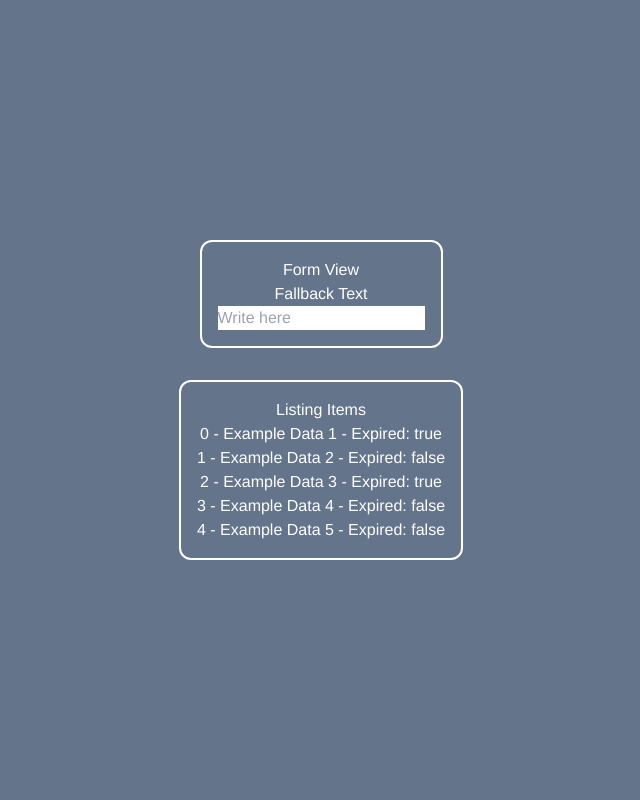
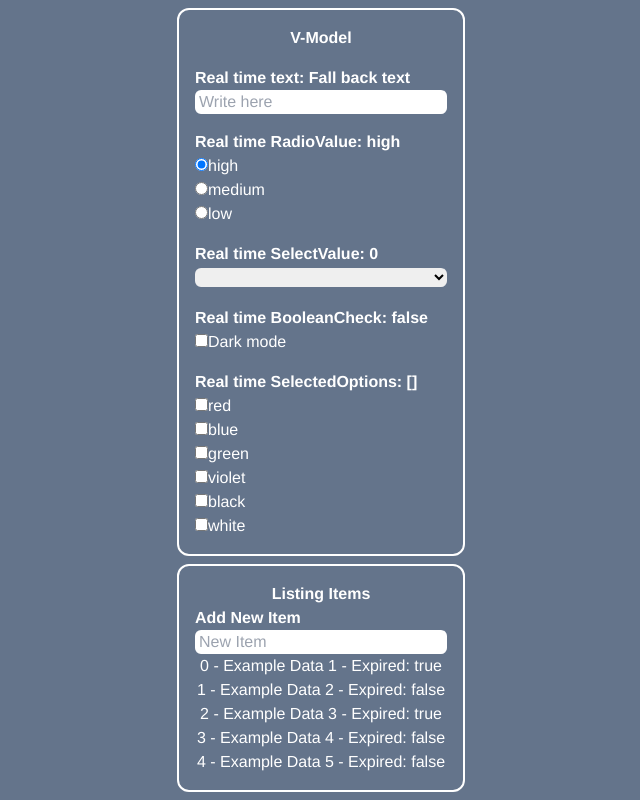
Before and after one commit to sadpisco/MyFirstVue, a Vue app: page /#/form in a window 1280 px wide. Shown: the whole page, without its empty margins (319-959 px from the left). Built offline with nearby package versions, Linux system fonts and the light colour scheme.

Commit message:
v-model with many use cases

```diff
--- a/src/components/atoms/ListingItems/ListingItems.vue
+++ b/src/components/atoms/ListingItems/ListingItems.vue
@@ -1,6 +1,14 @@
 <template>
-  <section class="border-white border-2 rounded-xl p-4">
-    <h1>Listing Items</h1>
+  <section class="border-white border-2 rounded-xl p-4 w-72">
+    <h1 class="font-bold">Listing Items</h1>
+    <div class="flex flex-col items-start justify-center">
+      <label class="font-bold">Add New Item</label>
+      <input
+        v-model="newItem"
+        placeholder="New Item"
+        class="w-full px-1 rounded-md text-black"
+      />
+    </div>
     <ul>
       <li v-for="({ name, value, expired }, index) in exampleData" :key="value">
         {{ index }} - {{ name }} - Expired: {{ expired }}
@@ -10,6 +18,8 @@
 </template>
 <script setup>
 import { ref } from "vue";
+
+const newItem = ref("");
 const exampleData = ref([
   {
     name: "Example Data 1",
--- a/src/components/atoms/VModelInput/VModelInput.vue
+++ b/src/components/atoms/VModelInput/VModelInput.vue
@@ -1,12 +1,73 @@
 <template>
-  <section class="border-white border-2 rounded-xl p-4">
-    <h1 v-if="conditional">Form View</h1>
-    <p>{{ text || "Fallback Text" }}</p>
-    <input v-model="text" class="text-black" placeholder="Write here" />
+  <section
+    class="border-white border-2 rounded-xl p-4 w-72 flex flex-col justify-center gap-4"
+  >
+    <h1 v-if="conditional" class="font-bold">V-Model</h1>
+    <div class="flex flex-col items-start justify-center">
+      <p class="font-bold">Real time text: {{ text || "Fall back text" }}</p>
+      <input
+        v-model="text"
+        class="w-full px-1 rounded-md text-black"
+        placeholder="Write here"
+      />
+    </div>
+    <div class="flex flex-col items-start">
+      <p class="font-bold">Real time RadioValue: {{ radioValue }}</p>
+      <div>
+        <input type="radio" value="high" v-model="radioValue" />
+        <label>high</label>
+      </div>
+      <div>
+        <input type="radio" value="medium" v-model="radioValue" />
+        <label>medium</label>
+      </div>
+      <div>
+        <input type="radio" value="low" v-model="radioValue" />
+        <label>low</label>
+      </div>
+    </div>
+    <div class="flex flex-col items-start">
+      <p class="font-bold">Real time SelectValue: {{ selectValue }}</p>
+      <div class="w-full">
+        <select v-model="selectValue" class="w-full text-black rounded-md px-2">
+          <option disabled class="text-black">Select 1 to 5</option>
+          <option value="1">1</option>
+          <option value="2">2</option>
+          <option value="3">3</option>
+          <option value="4">4</option>
+          <option value="5">5</option>
+        </select>
+      </div>
+    </div>
+    <div class="flex flex-col items-start">
+      <p class="font-bold">Real time BooleanCheck: {{ booleanCheck }}</p>
+      <div>
+        <input type="checkbox" v-model="booleanCheck" />
+        <label>Dark mode</label>
+      </div>
+    </div>
+    <div class="flex flex-col items-start">
+      <p class="font-bold">Real time SelectedOptions: {{ arrayResult }}</p>
+      <ul>
+        <li
+          v-for="(item, index) in arrayOptions"
+          v-bind:key="index"
+          class="w-fit"
+        >
+          <input type="checkbox" :value="item" v-model="arrayResult" />
+          <label>{{ item }}</label>
+        </li>
+      </ul>
+    </div>
   </section>
 </template>
 <script setup>
 import { ref } from "vue";
 const text = ref("");
+const radioValue = ref("high");
+const selectValue = ref("0");
 const conditional = ref("0");
+const booleanCheck = ref(false);
+const arrayResult = ref([]);
+const arrayOptions = ref(["red", "blue", "green", "violet", "black", "white"]);
 </script>
--- a/src/views/Form/FormView.vue
+++ b/src/views/Form/FormView.vue
@@ -1,6 +1,6 @@
 <template>
   <section
-    class="flex flex-col justify-center items-center w-full bg-slate-500 min-h-screen gap-8"
+    class="flex flex-col justify-center items-center w-full bg-slate-500 min-h-screen gap-2"
   >
     <VModelInput />
     <ListingItems />
```
